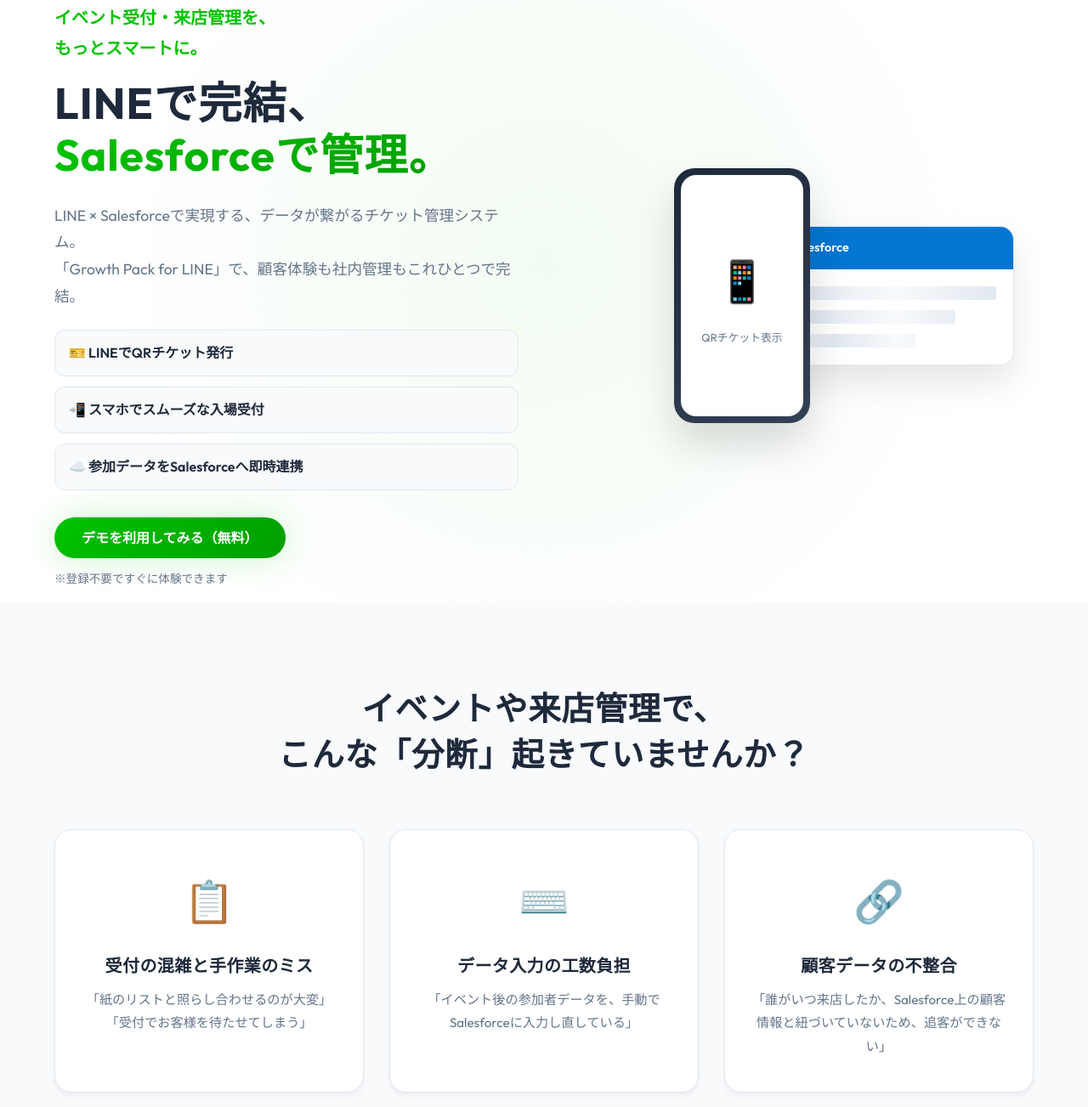
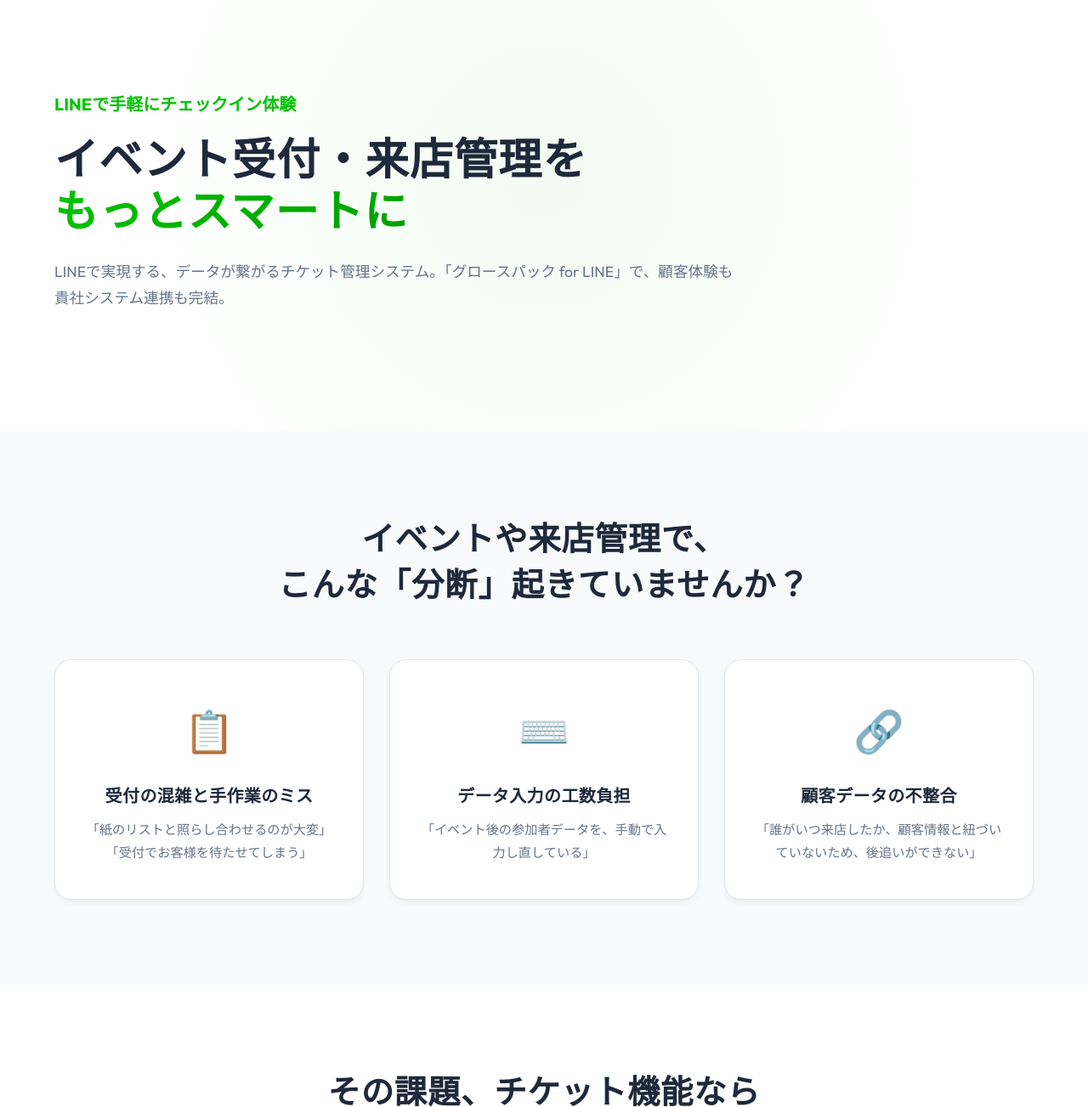
Before and after one commit to cm-AndoSadayoshi/lp-ticket-function, a website: page index.html in a window 1280 px wide. Shown: the part 92-1395 px from the top of the page at 85% size. Drawn offline with Linux system fonts and the light colour scheme.

Commit message:
feat: ヒーローセクションのUI改善とシステム参照の汎用化
## 変更内容

### ヒーローセクションのUI改善
- ヒーローセクションの高さを 100vh から 600px に変更
- hero-content の幅を 800px に設定
- hero-points セクションを削除してレイアウトを簡素化

### システム参照の汎用化
- 'Salesforce' への参照を '貴社システム' に変更
- 'メール' を 'メッセージ' に変更してチャネル非依存に
- meta description を更新

```diff
--- a/index.html
+++ b/index.html
@@ -4,7 +4,7 @@
     <meta charset="UTF-8">
     <meta name="viewport" content="width=device-width, initial-scale=1.0">
     <title>チケット機能 | グロースパック for LINE</title>
-    <meta name="description" content="LINEで完結、Salesforceで管理。イベント受付や来店予約の管理工数をゼロにし、顧客データ活用を最大化するチケット管理ソリューション。">
+    <meta name="description" content="LINEで手軽にチェックイン体験。イベント受付や来店予約の管理工数をゼロにし、顧客データ活用を最大化するチケット管理ソリューション。">
     <link rel="preconnect" href="https://fonts.googleapis.com">
     <link rel="preconnect" href="https://fonts.gstatic.com" crossorigin>
     <link href="https://fonts.googleapis.com/css2?family=Noto+Sans+JP:wght@400;500;700&family=Outfit:wght@400;600;700&display=swap" rel="stylesheet">
@@ -28,42 +28,14 @@
     <section class="hero">
         <div class="container hero-container">
             <div class="hero-content">
-                <p class="hero-catch">イベント受付・来店管理を、<br class="sp-only">もっとスマートに。</p>
+                <p class="hero-catch">LINEで手軽にチェックイン体験</p>
                 <h1 class="hero-title">
-                    <span class="no-break">LINEで完結、</span><br>
-                    <span class="gradient-text no-break">Salesforceで管理。</span>
+                    <span class="no-break">イベント受付・来店管理を</span><br>
+                    <span class="gradient-text no-break">もっとスマートに</span>
                 </h1>
                 <p class="hero-desc">
-                    LINE × Salesforceで実現する、データが繋がるチケット管理システム。<br>
-                    「Growth Pack for LINE」で、顧客体験も社内管理もこれひとつで完結。
+                    LINEで実現する、データが繋がるチケット管理システム。「グロースパック for LINE」で、顧客体験も貴社システム連携も完結。
                 </p>
-                <div class="hero-points">
-                    <div class="hero-point">🎫 LINEでQRチケット発行</div>
-                    <div class="hero-point">📲 スマホでスムーズな入場受付</div>
-                    <div class="hero-point">☁️ 参加データをSalesforceへ即時連携</div>
-                </div>
-                <div class="hero-cta">
-                    <a href="#contact" class="btn btn-primary">デモを利用してみる（無料）</a>
-                    <p class="micro-copy">※登録不要ですぐに体験できます</p>
-                </div>
-            </div>
-            <div class="hero-visual reveal">
-                <div class="hero-image-placeholder">
-                    <div class="mock-phone">
-                        <div class="mock-screen">
-                            <div class="qr-icon">📱</div>
-                            <p>QRチケット表示</p>
-                        </div>
-                    </div>
-                    <div class="mock-dashboard">
-                        <div class="dashboard-header">Salesforce</div>
-                        <div class="dashboard-content">
-                            <div class="data-row"></div>
-                            <div class="data-row"></div>
-                            <div class="data-row"></div>
-                        </div>
-                    </div>
-                </div>
             </div>
         </div>
     </section>
@@ -83,12 +55,12 @@
                 <div class="challenge-card reveal">
                     <div class="challenge-icon">⌨️</div>
                     <h3>データ入力の工数負担</h3>
-                    <p>「イベント後の参加者データを、手動でSalesforceに入力し直している」</p>
+                    <p>「イベント後の参加者データを、手動で入力し直している」</p>
                 </div>
                 <div class="challenge-card reveal">
                     <div class="challenge-icon">🔗</div>
                     <h3>顧客データの不整合</h3>
-                    <p>「誰がいつ来店したか、Salesforce上の顧客情報と紐づいていないため、追客ができない」</p>
+                    <p>「誰がいつ来店したか、顧客情報と紐づいていないため、後追いができない」</p>
                 </div>
             </div>
         </div>
@@ -108,13 +80,13 @@
                 </div>
                 <div class="solution-card">
                     <div class="solution-number">02</div>
-                    <h3>Salesforceへの<br>リアルタイム連携</h3>
-                    <p>チケットの発行・入場（消込）データはSalesforceへ自動連携。手動入力の手間をゼロにし、データの入力ミスやタイムラグをなくします。</p>
+                    <h3>貴社システムへの<br>リアルタイム連携</h3>
+                    <p>チケットの発行・入場（消込）データは貴社システムへ自動連携。手動入力の手間をゼロにし、データの入力ミスやタイムラグをなくします。</p>
                 </div>
                 <div class="solution-card">
                     <div class="solution-number">03</div>
                     <h3>事後の<br>マーケティング加速</h3>
-                    <p>「誰が来たか」が即座にわかるため、来場直後のサンクスメールや、未来場者へのフォロー配信など、熱量の高いタイミングでアクション可能です。</p>
+                    <p>「誰が来たか」が即座にわかるため、来場直後のサンクスメッセージや、未来場者へのフォロー配信など、熱量の高いタイミングでアクション可能です。</p>
                 </div>
             </div>
         </div>
@@ -131,14 +103,14 @@
                     <thead>
                         <tr>
                             <th>項目</th>
-                            <th class="highlight">Growth Pack (本製品)</th>
+                            <th class="highlight">グロースパック for LINE</th>
                             <th>一般的なチケットツール</th>
                             <th>手作業・紙管理</th>
                         </tr>
                     </thead>
                     <tbody>
                         <tr>
-                            <td><strong>Salesforce連携</strong></td>
+                            <td><strong>貴社システム連携</strong></td>
                             <td class="highlight">◎ リアルタイム・自動</td>
                             <td>△ CSV手動インポート</td>
                             <td>× 手入力必須</td>
@@ -180,7 +152,7 @@
                         <h3>セミナー・展示会</h3>
                     </div>
                     <p><strong>用途:</strong> 参加証の発行と受付管理。</p>
-                    <p><strong>効果:</strong> 受付混雑の解消と、来場ステータスに基づいたSalesforceからの自動フォローメール配信。</p>
+                    <p><strong>効果:</strong> 受付混雑の解消と、来場ステータスに基づいた貴社システムからの自動フォローメッセージ配信。</p>
                 </div>
                 <div class="use-case-card reveal">
                     <div class="use-case-header">
@@ -206,9 +178,9 @@
     <section class="section about" id="about">
         <div class="container">
             <div class="about-content reveal">
-                <h2 class="section-title">LINE × Salesforce連携を加速する<br>「Growth Pack for LINE」</h2>
+                <h2 class="section-title">LINE × 貴社システム連携を加速する<br>「グロースパック for LINE」</h2>
                 <p class="about-lead">LINEミニアプリ開発の最短ルート</p>
-                <p>「Growth Pack for LINE」は、SalesforceとLINEの連携に必要な機能を厳選したパッケージソリューションです。<br>
+                <p>「グロースパック for LINE」は、貴社システムとLINEの連携に必要な機能を厳選したパッケージソリューションです。<br>
                 開発工数をかけず、必要な機能をブロックのように組み合わせて導入できます。</p>
 
                 <div class="synergy-section">
@@ -225,9 +197,9 @@
                         </div>
                         <div class="synergy-card">
                             <h4>➕ セグメント配信との連携</h4>
-                            <p>行動データを元にSalesforceから精密なセグメント配信を行えます。</p>
+                            <p>行動データを元に貴社システムから精密なセグメント配信を行えます。</p>
                             <ul>
-                                <li><strong>来場者向け:</strong> サンクスメールを自動配信</li>
+                                <li><strong>来場者向け:</strong> サンクスメッセージを自動配信</li>
                                 <li><strong>未来場者向け:</strong> 参加を促すリマインド配信</li>
                                 <li><strong>高頻度来場者向け:</strong> 特別オファーの送付</li>
                             </ul>
@@ -253,7 +225,7 @@
                 <div class="flow-step reveal">
                     <div class="step-number">02</div>
                     <h3>要件定義・プランニング</h3>
-                    <p>Salesforce環境の確認と、最適な設定プランをご提案します。</p>
+                    <p>貴社システム環境の確認と、最適な設定プランをご提案します。</p>
                 </div>
                 <div class="flow-step reveal">
                     <div class="step-number">03</div>
--- a/style.css
+++ b/style.css
@@ -157,11 +157,15 @@
 
 /* Hero Section */
 .hero {
-    min-height: 100vh;
+    height: 600px;
     display: flex;
     align-items: center;
     padding-top: var(--header-height);
     background: radial-gradient(circle at 50% 50%, rgba(0, 195, 0, 0.05) 0%, rgba(255, 255, 255, 0) 70%);
+}
+
+.hero-content {
+    width: 800px;
 }
 
 .hero-container {
```
